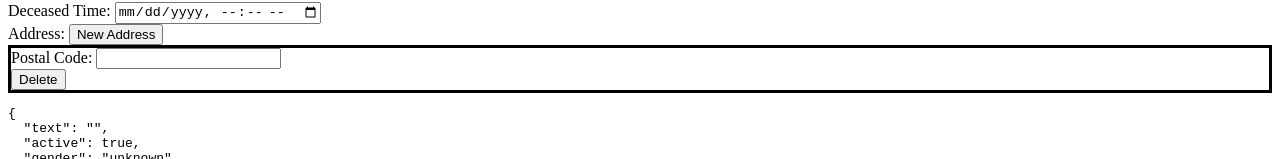
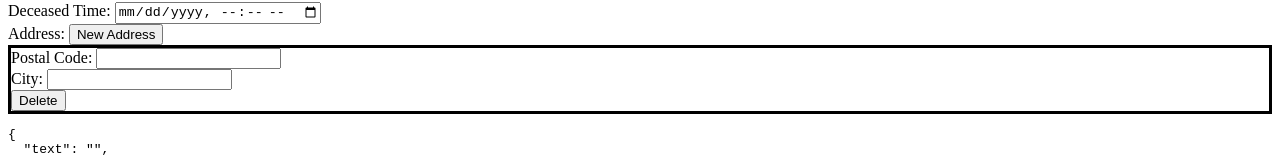
Before and after one commit to maximiliankraft/AngularRequestAssignment, an Angular app: page / in a window 1280 px wide. Shown: the part 167-326 px from the top of the page. Built offline with nearby package versions, Linux system fonts and the light colour scheme; no server answers.

Commit message:
Add `city` to `Address` sub group

```diff
--- a/src/app/Address.ts
+++ b/src/app/Address.ts
@@ -1,3 +1,4 @@
 export interface Address {
+  city?: string;
   postalcode?: string;
 }
--- a/src/app/app.component.html
+++ b/src/app/app.component.html
@@ -47,6 +47,7 @@
       [formGroup]="address"
     >
       Postal Code: <input formControlName="postalcode" /><br />
+      City: <input formControlName="city" /><br />
       <button (click)="removeAddress(adressIndex)">Delete</button>
     </div>
   </form>
--- a/src/app/app.component.ts
+++ b/src/app/app.component.ts
@@ -30,6 +30,7 @@ export class AppComponent implements OnInit{
 
   createAddressFormGroup() {
     return new FormGroup({
+      city: new FormControl(''),
       postalcode: new FormControl(''),
     });
   }
```
